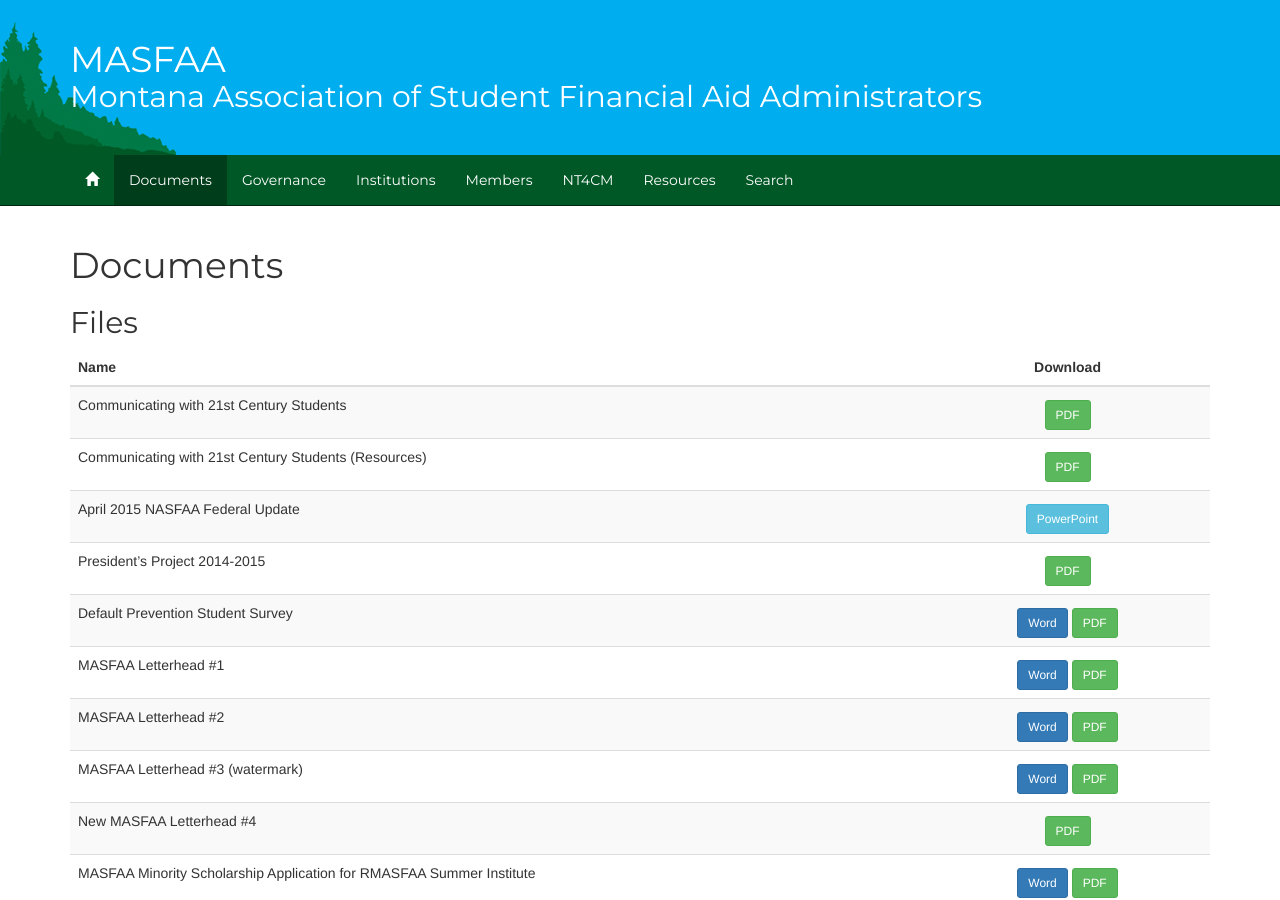
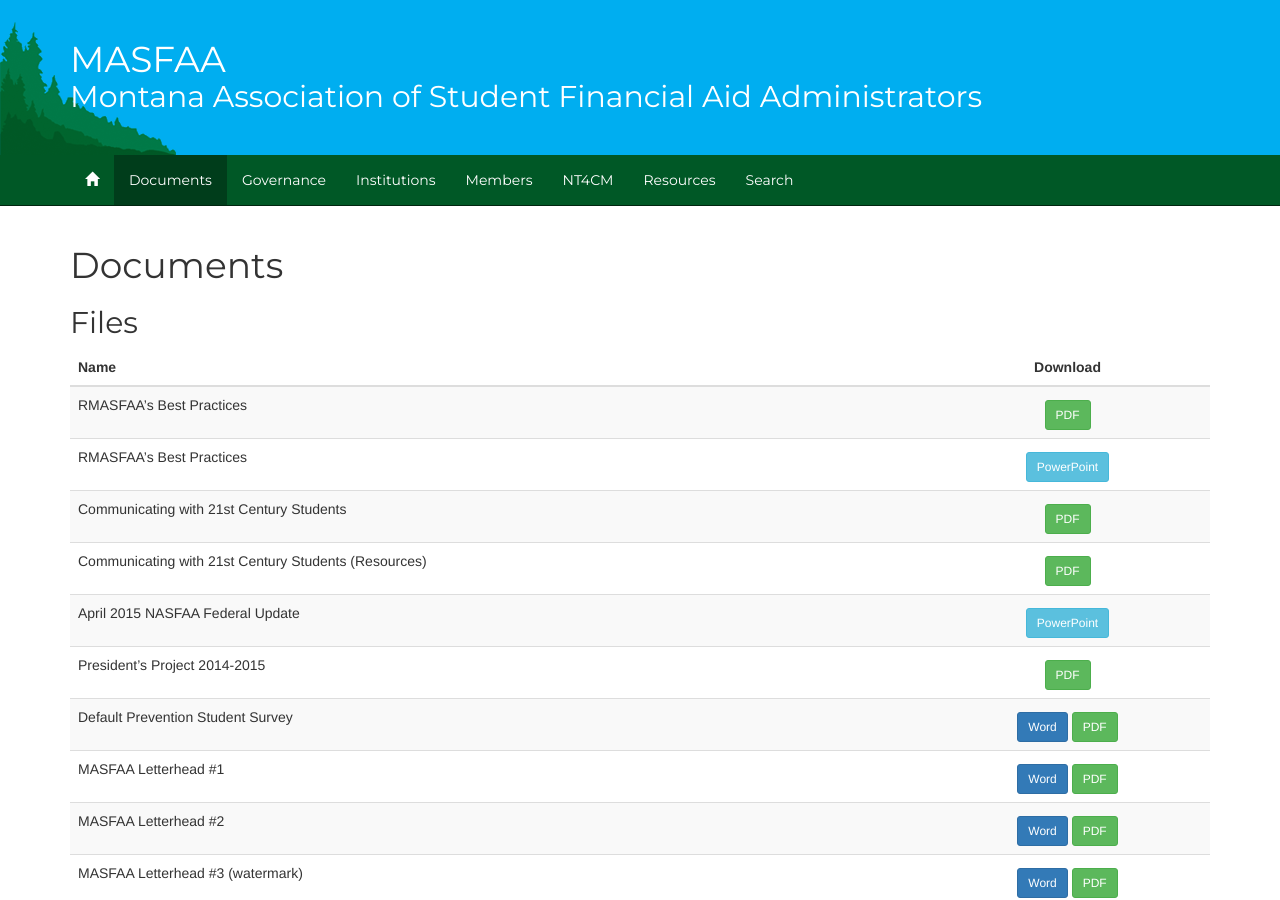
Before and after one commit to mhellwinkel/www.masfaaonline.org, a Jekyll site: the page built from documents/index.md, in a window 1280 px wide and 900 px high. Built offline with Jekyll 4.4.1, drawn with Linux system fonts in a browser that asks for light colours; nearby versions of some CDN libraries.

Commit message:
GT-5677 - Best Practices documents

```diff
--- a/documents/index.md
+++ b/documents/index.md
@@ -8,6 +8,8 @@
 
 Name                                                                                       | Download
 ------------------------------------------------------------------------------------------ | :-------------------------------------------------------------------------------------------------------------------------------------:
+RMASFAA's Best Practices                                                                   | [PDF](downloads/files/Printable-RMASFAAs-Best-Practices.pdf){: .pdf}
+RMASFAA's Best Practices                                                                   | [PowerPoint](downloads/files/RMASFAA-best-practices.pptx){: .ppt}
 Communicating with 21st Century Students                                                   | [PDF](downloads/files/Communicating-with-21st-Century-Students.pdf){: .pdf}
 Communicating with 21st Century Students (Resources)                                       | [PDF](downloads/files/Communicating-with-21st-Century-Students-Resources.pdf){: .pdf}
 April 2015 NASFAA Federal Update                                                           | [PowerPoint](downloads/files/NASFAA-Federal-Update-April.pptx){: .ppt}
```
Also changed, not shown: 2 other files.
